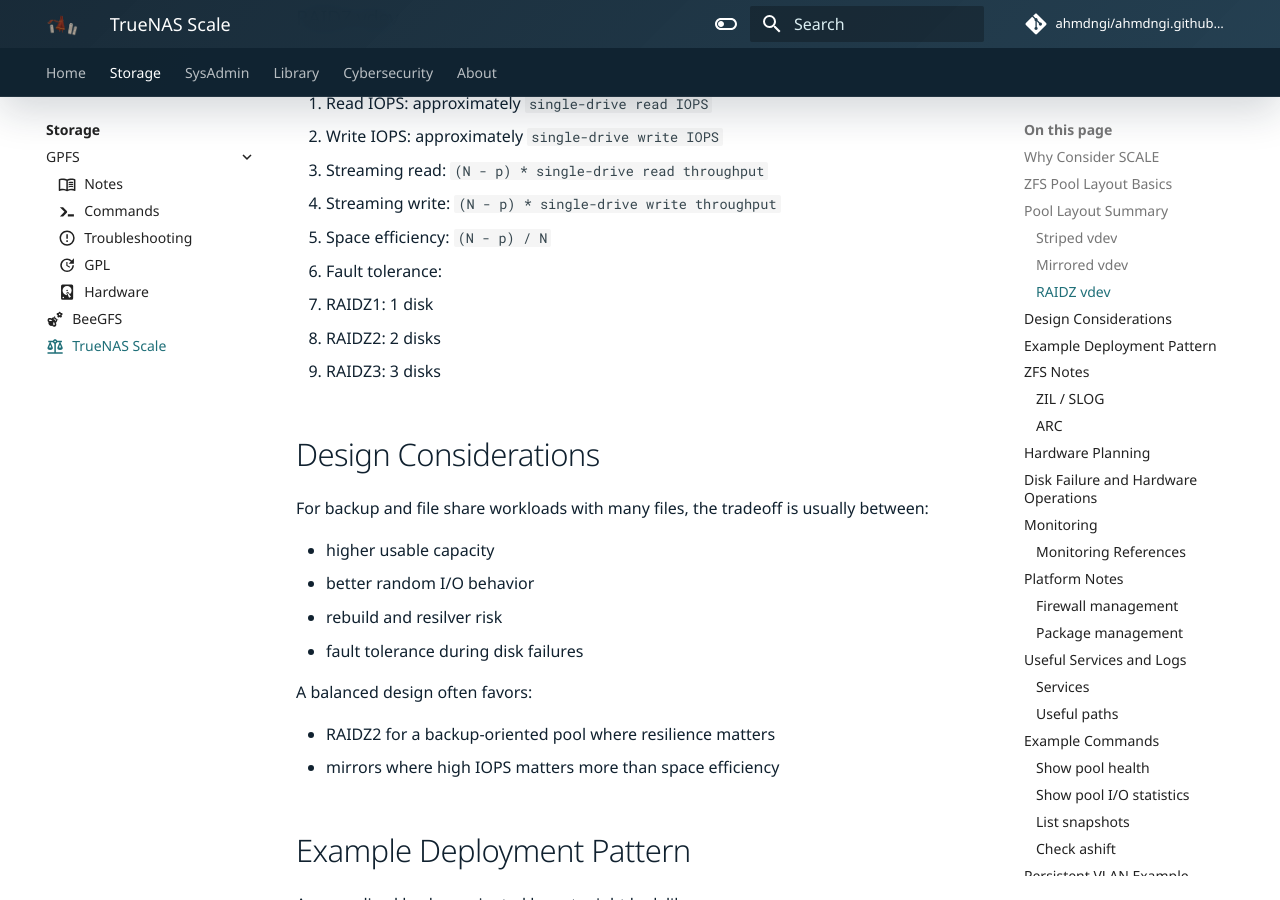
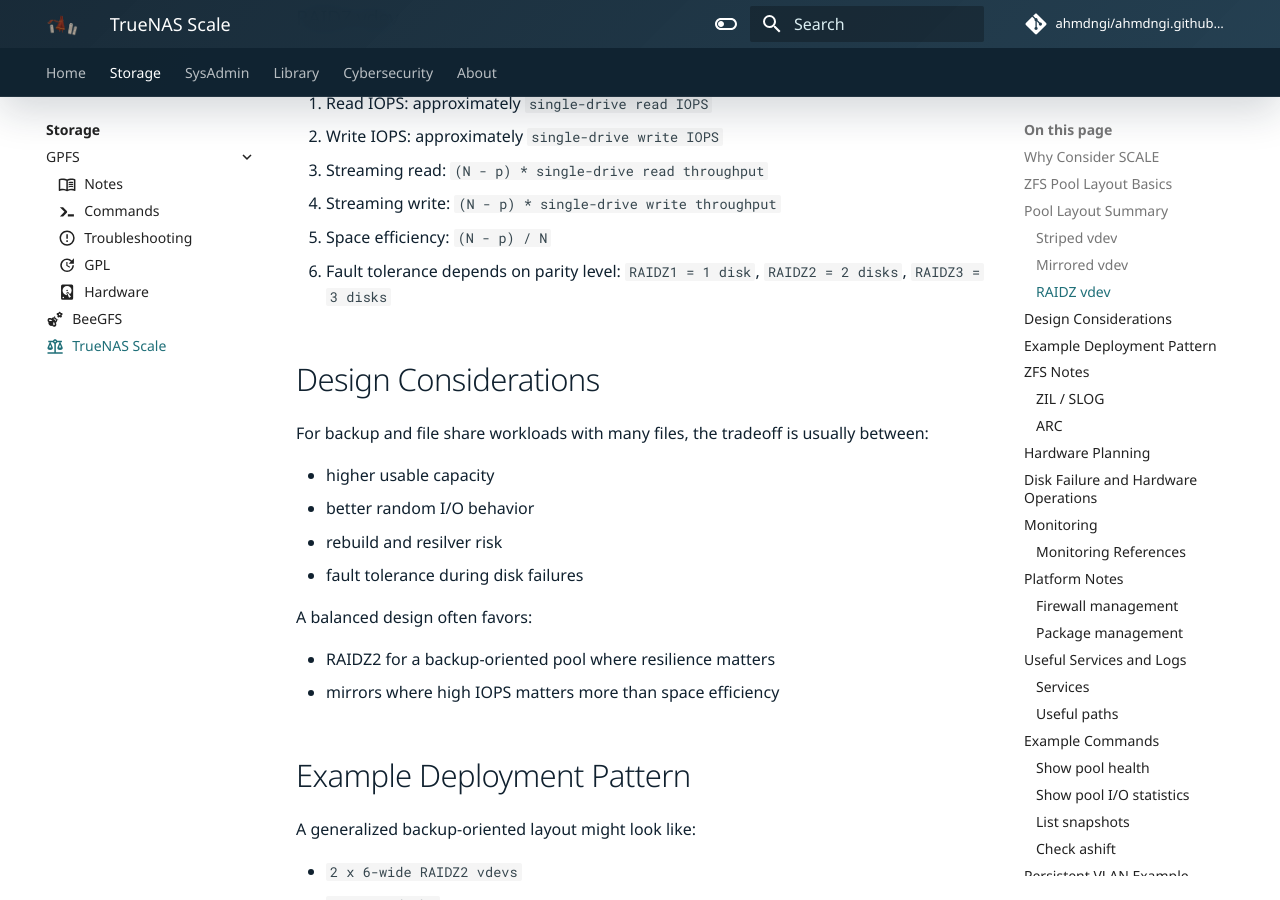
Before and after one commit to ahmdngi/notes.oversight.ee, an MkDocs documentation site: the page built from docs/content/storage/scale.md, in a window 1280 px wide and 900 px high, scrolled down 1944 px. Built offline with MkDocs 1.6.1 and Material for MkDocs 9.7.7, drawn with Linux system fonts in a browser that asks for light colours; comment, search, counter and statistics services are not loaded.

Commit message:
truescale

```diff
--- a/docs/content/storage/scale.md
+++ b/docs/content/storage/scale.md
@@ -75,10 +75,8 @@
 3. Streaming read: `(N - p) * single-drive read throughput`
 4. Streaming write: `(N - p) * single-drive write throughput`
 5. Space efficiency: `(N - p) / N`
-6. Fault tolerance:
-   - RAIDZ1: 1 disk
-   - RAIDZ2: 2 disks
-   - RAIDZ3: 3 disks
+6. Fault tolerance depends on parity level:
+   `RAIDZ1 = 1 disk`, `RAIDZ2 = 2 disks`, `RAIDZ3 = 3 disks`
 
 ## Design Considerations
 
```
